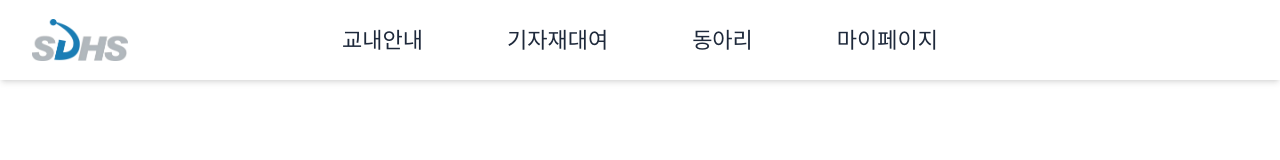
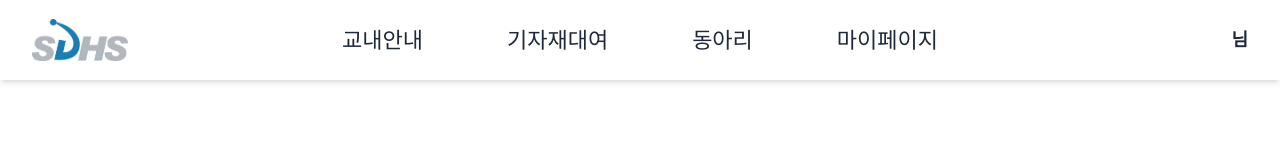
Before and after one commit to Digitech-Hub/DigitechHub-frontend, a React (Vite) app: page /home in a window 1280 px wide. Shown: the top 160 px of the page. Built offline with nearby package versions, Linux system fonts and the light colour scheme; a web font is replaced by a local one.

Commit message:
design: jsutify -> justify 오타 해결

```diff
--- a/src/components/layout/Header.tsx
+++ b/src/components/layout/Header.tsx
@@ -38,8 +38,8 @@ export default function Header({ userid, data }: HeaderPorps) {
         {/** 로그인 회원가입 또는 사용자 ID 표시 */}
         {isAuthenticated ? (
           // 로그인 상태 -> 사용자 ID
-          <div className="flex-1 flex jsutify-end items-center space-x-8">
-            <span className="text-lg font-bold">{userid}</span>
+          <div className="flex-1 flex justify-end items-center space-x-8">
+            <span className="text-lg font-bold">{userid}님</span>
           </div>
         ) : (
           // 비로그인 상태 -> 로그인 회원가입 버튼
```
